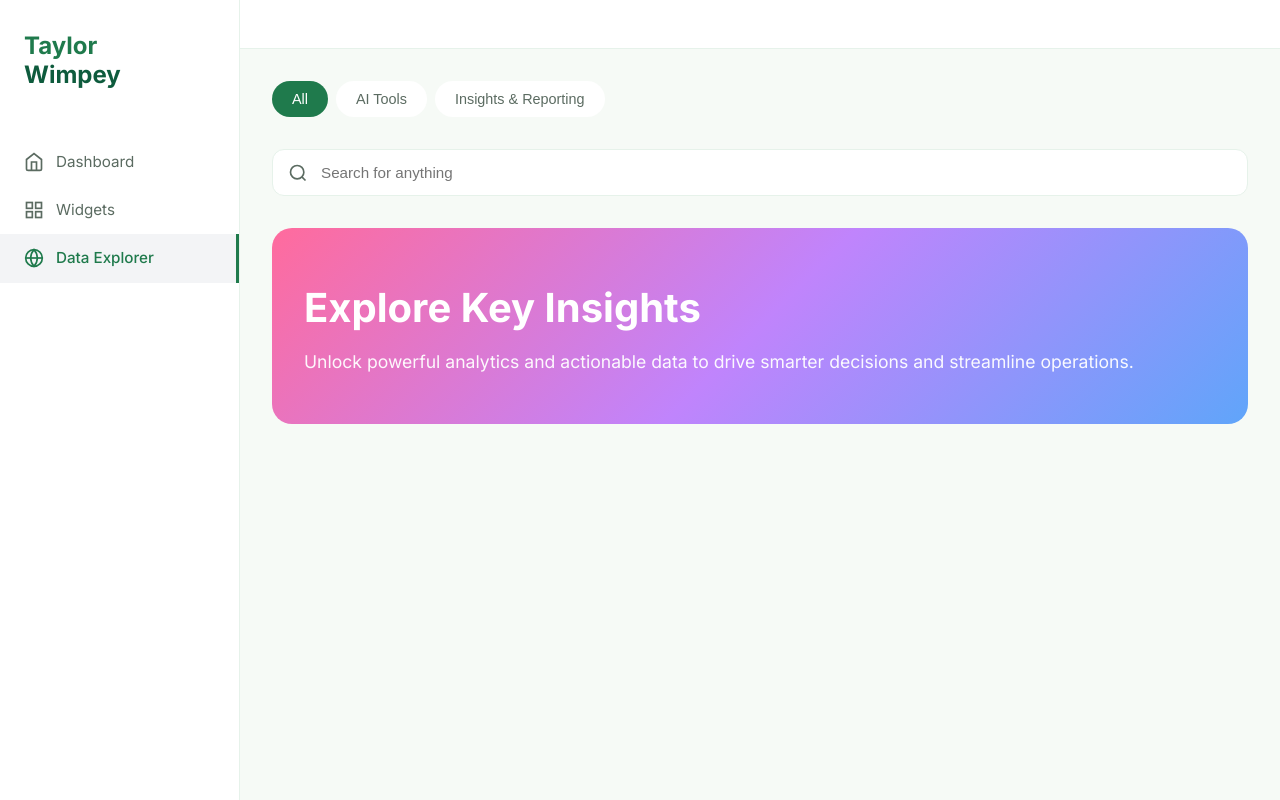
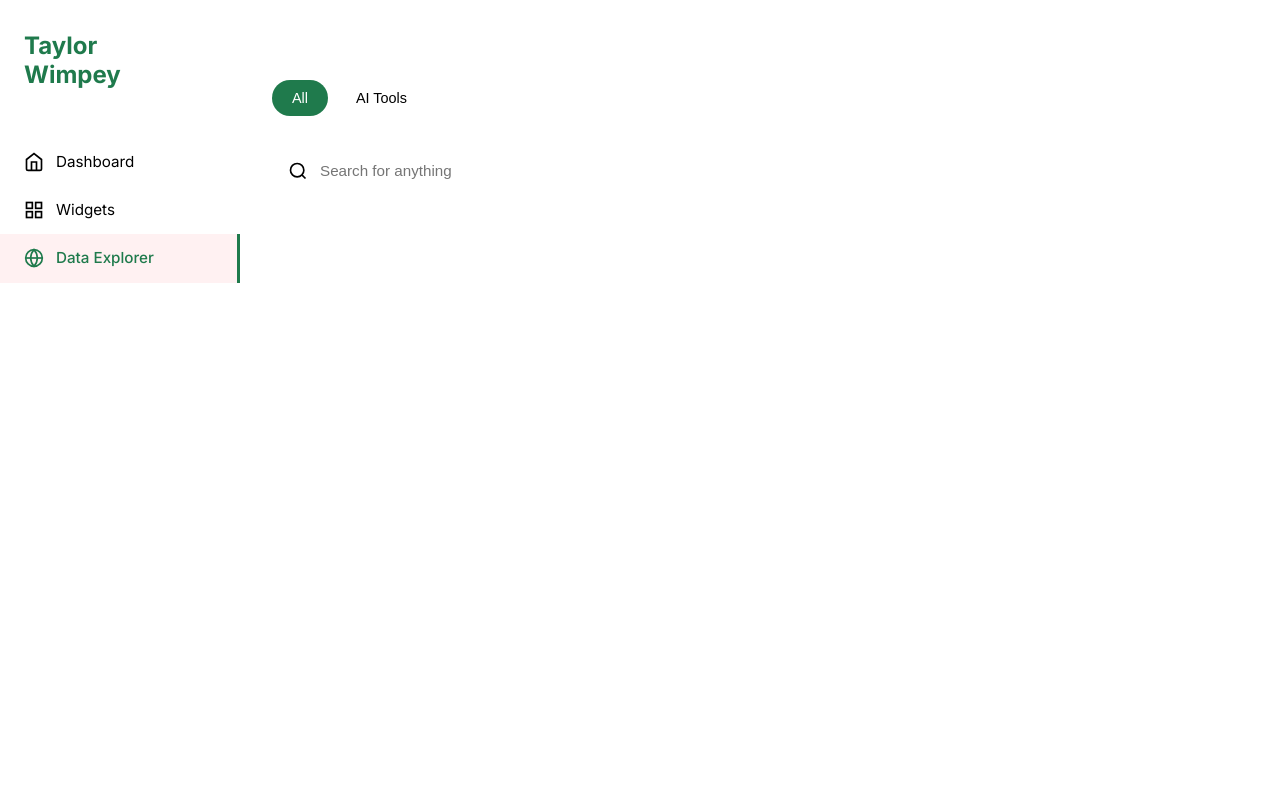
Before and after one commit to cbeddall1/Data-Discovery-Portal, a Flask app: template app/static/templates/home.html in a window 1280 px wide. Run offline with Flask 3, Linux system fonts and the light colour scheme; the template is opened without the code that fills it, so the values that code supplies are empty.

Commit message:
Add files via upload

```diff
--- a/app/static/css/style.css
+++ b/app/static/css/style.css
@@ -4,29 +4,48 @@
 
 :root {
     --primary-color: #1F7A4C; /* deep green */
-    --accent-color: #78C06E;  /* lighter green */
-    --brand-dark: #0E5B3D;
-    --brand-light: #BFEFD0;
-    --text-dark: #0B2F1F;
-    --text-light: #5B6B61;
-    --bg-light: #F6FAF6;
-    --bg-white: #FFFFFF;
-    --border-color: #E6F2EA;
+    /* App stylesheet — primary theme color: #cc2b4a (user requested pink) */
+
+    * { box-sizing: border-box; margin: 0; padding: 0; }
+
+    :root {
+      --primary-color: #cc2b4a; /* main pink */
+      --accent-color: #e86a7f;  /* lighter pink */
+      --brand-dark: #991f3a;
+      --brand-light: #ffdfe5;
+      --text-dark: #2b0b12;
+      --text-light: #6b4349;
+      --bg-light: #fff6f7;
+      --bg-white: #ffffff;
+      --border-color: #f4d7da;
     }
 
-body { font-family: 'Inter', -apple-system, BlinkMacSystemFont, sans-serif; background: var(--bg-light); color: var(--text-dark); line-height: 1.6; }
+    body {
+      font-family: 'Inter', -apple-system, BlinkMacSystemFont, 'Segoe UI', Roboto, sans-serif;
+      background: var(--bg-light);
+      color: var(--text-dark);
+      line-height: 1.6;
+    }
 
     .app-container { display: flex; min-height: 100vh; }
 
     /* Sidebar */
-.sidebar { width: 240px; background: var(--bg-white); border-right: 1px solid var(--border-color); padding: 2rem 0; position: fixed; height: 100vh; overflow-y: auto; }
+    .sidebar {
+      width: 240px;
+      background: var(--bg-white);
+      border-right: 1px solid var(--border-color);
+      padding: 2rem 0;
+      position: fixed;
+      height: 100vh;
+      overflow-y: auto;
+    }
     .logo { padding: 0 1.5rem; margin-bottom: 3rem; }
     .logo h1 { font-size: 1.5rem; font-weight: 700; color: var(--primary-color); line-height: 1.2; }
     .logo span { color: var(--brand-dark); }
     .sidebar-nav { display: flex; flex-direction: column; }
-.nav-item { display: flex; align-items: center; gap: 0.75rem; padding: 0.75rem 1.5rem; color: var(--text-light); text-decoration: none; transition: all 0.3s ease; font-size: 0.95rem; }
+    .nav-item { display: flex; align-items: center; gap: 0.75rem; padding: 0.75rem 1.5rem; color: var(--text-light); text-decoration: none; transition: all 0.2s ease; font-size: 0.95rem; }
     .nav-item:hover { background: var(--bg-light); color: var(--text-dark); }
-.nav-item.active { background: #F3F4F6; color: var(--primary-color); font-weight: 500; border-right: 3px solid var(--primary-color); }
+    .nav-item.active { background: #fff1f2; color: var(--primary-color); font-weight: 500; border-right: 3px solid var(--primary-color); }
     .nav-item svg { width: 20px; height: 20px; }
 
     /* Main */
@@ -42,269 +61,70 @@
 
     /* Tabs */
     .tabs { display: flex; gap: 0.5rem; margin-bottom: 1.5rem; overflow-x: auto; padding-bottom: 0.5rem; }
-.tab { padding: 0.625rem 1.25rem; background: var(--bg-white); border: none; border-radius: 20px; font-size: 0.9rem; font-weight: 500; color: var(--text-light); cursor: pointer; white-space: nowrap; transition: all 0.3s ease; }
-.tab:hover { background: #F3F4F6; color: var(--text-dark); }
+    .tab { padding: 0.625rem 1.25rem; background: var(--bg-white); border: none; border-radius: 20px; font-size: 0.9rem; font-weight: 500; color: var(--text-light); cursor: pointer; white-space: nowrap; transition: all 0.2s ease; }
+    .tab:hover { background: #fff1f2; color: var(--text-dark); }
     .tab.active { background: var(--primary-color); color: white; }
 
     /* Search */
     .search-container { position: relative; margin-bottom: 2rem; }
     .search-icon { position: absolute; left: 1rem; top: 50%; transform: translateY(-50%); color: var(--text-light); }
-.search-input { width: 100%; padding: 0.875rem 1rem 0.875rem 3rem; border: 1px solid var(--border-color); border-radius: 12px; font-size: 0.95rem; background: var(--bg-white); transition: all 0.3s ease; }
-.search-input:focus { outline: none; border-color: var(--accent-color); box-shadow: 0 0 0 3px rgba(120,192,110,0.12); }
+    .search-input { width: 100%; padding: 0.875rem 1rem 0.875rem 3rem; border: 1px solid var(--border-color); border-radius: 12px; font-size: 0.95rem; background: var(--bg-white); transition: all 0.2s ease; }
+    .search-input:focus { outline: none; border-color: var(--accent-color); box-shadow: 0 0 0 4px rgba(204,43,74,0.08); }
 
-/* Hero */
+    /* Hero Banner */
     .hero-banner { background: linear-gradient(135deg, var(--brand-dark) 0%, var(--primary-color) 50%, var(--accent-color) 100%); padding: 3rem 2rem; border-radius: 20px; margin-bottom: 2rem; color: white; }
     .hero-banner h1 { font-size: 2.25rem; font-weight: 700; margin-bottom: 0.5rem; }
     .hero-banner p { font-size: 1.05rem; opacity: 0.95; }
 
-/* Cards */
+    /* Cards Grid */
     .cards-grid { display: grid; gap: 1.5rem; }
     .home-grid { grid-template-columns: repeat(auto-fill, minmax(320px, 1fr)); }
-.home-card { background: var(--bg-white); border-radius: 16px; padding: 1.5rem; border: 1px solid var(--border-color); cursor: pointer; transition: all 0.3s ease; display: flex; flex-direction: column; }
+    .explorer-grid { grid-template-columns: repeat(auto-fill, minmax(380px, 1fr)); }
+
+    /* Home Cards */
+    .home-card { background: var(--bg-white); border-radius: 16px; padding: 1.5rem; border: 1px solid var(--border-color); cursor: pointer; transition: all 0.2s ease; display: flex; flex-direction: column; }
     .home-card:hover { transform: translateY(-4px); box-shadow: 0 12px 24px rgba(0,0,0,0.06); border-color: var(--accent-color); }
-.card-header { display:flex; justify-content:space-between; align-items:center; margin-bottom:1rem; }
-.badge { padding:0.375rem 0.875rem; border-radius:12px; font-size:0.75rem; font-weight:600; text-transform:capitalize; }
-.badge-popular { background:#E9F8EE; color:var(--brand-dark); }
-.card-title { font-size:1.125rem; font-weight:600; color:var(--text-dark); margin-bottom:0.75rem; }
-.card-description { font-size:0.875rem; color:var(--text-light); line-height:1.6; flex:1; margin-bottom:1rem; }
-.card-footer { display:flex; justify-content:space-between; align-items:center; padding-top:1rem; border-top:1px solid var(--border-color); }
-.card-stats { display:flex; gap:1rem; font-size:0.8rem; color:var(--text-light); }
+    .card-header { display: flex; justify-content: space-between; align-items: center; margin-bottom: 1rem; }
+    .badge { padding: 0.375rem 0.875rem; border-radius: 12px; font-size: 0.75rem; font-weight: 600; text-transform: capitalize; }
+    .badge-popular { background: #ffeef0; color: var(--brand-dark); }
+    .badge-recommended { background: #fff1f2; color: #881a37; }
+    .badge-trending { background: #fff9eb; color: #8a4b20; }
+    .card-title { font-size: 1.125rem; font-weight: 600; color: var(--text-dark); margin-bottom: 0.75rem; line-height: 1.4; }
+    .card-description { font-size: 0.875rem; color: var(--text-light); line-height: 1.6; flex: 1; margin-bottom: 1rem; }
+    .card-footer { display: flex; justify-content: space-between; align-items: center; padding-top: 1rem; border-top: 1px solid var(--border-color); }
+    .avatars { display: flex; }
+    .avatar { width: 32px; height: 32px; border-radius: 50%; border: 2px solid white; margin-left: -8px; background: linear-gradient(135deg, var(--primary-color) 0%, var(--accent-color) 100%); }
+    .avatar:first-child { margin-left: 0; }
+    .card-stats { display: flex; gap: 1rem; font-size: 0.8rem; color: var(--text-light); }
+    .stat { display: flex; align-items: center; gap: 0.25rem; }
 
-/* Explorer */
-.explorer-card { position:relative; height:280px; border-radius:16px; overflow:hidden; cursor:pointer; transition:all 0.3s ease; }
+    /* Explorer Cards */
+    .explorer-card { position: relative; height: 280px; border-radius: 16px; overflow: hidden; cursor: pointer; transition: all 0.2s ease; }
     .explorer-card:hover { transform: translateY(-4px); box-shadow: 0 12px 24px rgba(0,0,0,0.12); }
+    .explorer-card::before { content: ''; position: absolute; top: 0; left: 0; right: 0; bottom: 0; background: linear-gradient(135deg, rgba(153,31,58,0.6) 0%, rgba(232,106,127,0.4) 100%); z-index: 1; }
+    .card-dark { background: linear-gradient(135deg, #1e293b 0%, #334155 100%); }
+    .card-light { background: linear-gradient(135deg, #94a3b8 0%, #cbd5e1 100%); }
+    .card-gradient { background: linear-gradient(135deg, var(--primary-color) 0%, var(--brand-dark) 100%); }
+    .card-overlay { position: absolute; top: 0; left: 0; right: 0; bottom: 0; background: rgba(11,3,6,0.28); z-index: 2; }
+    .card-content { position: relative; z-index: 3; padding: 2rem; height: 100%; display: flex; flex-direction: column; justify-content: flex-start; }
+    .explorer-card .card-title { font-size: 1.5rem; font-weight: 600; color: white; margin-bottom: 1rem; }
+    .explorer-card .card-description { font-size: 0.95rem; color: rgba(255,255,255,0.9); line-height: 1.6; }
+    .card-progress { position: absolute; bottom: 0; left: 0; right: 0; height: 4px; background: rgba(255,255,255,0.18); z-index: 3; }
+    .progress-bar { height: 100%; background: linear-gradient(90deg, var(--primary-color) 0%, var(--accent-color) 100%); transition: width 0.3s ease; }
 
     /* Responsive */
     @media (max-width: 1024px) { .home-grid, .explorer-grid { grid-template-columns: repeat(auto-fill, minmax(300px, 1fr)); } }
     @media (max-width: 768px) { .sidebar { width: 80px; } .logo h1 { font-size: 1rem; } .nav-item span { display: none; } .main-content { margin-left: 80px; } .page-content { padding: 1rem; } }
-@media (max-width: 480px) { .sidebar { display:none; } .main-content { margin-left: 0; } .header { padding: 1rem; } }
+    @media (max-width: 480px) { .sidebar { display: none; } .main-content { margin-left: 0; } .header { padding: 1rem; } }
 
     /* Animations */
-@keyframes fadeIn { from { opacity:0; transform:translateY(6px);} to { opacity:1; transform:translateY(0);} }
+    @keyframes fadeIn { from { opacity: 0; transform: translateY(6px); } to { opacity: 1; transform: translateY(0); } }
+
+    /* Small helpers */
+    .text-muted { color: var(--text-light); }
+    .align-center { display: flex; align-items: center; }
 
     /* End of stylesheet */
-
-.page-title {
-
-    font-size: 1.5rem;
-
-    font-weight: 600;
-
-    color: var(--text-dark);
-
-}
-
-
-
-.copilot-btn {
-
-    display: flex;
-
-    align-items: center;
-
-    gap: 0.5rem;
-
-    padding: 0.75rem 1.5rem;
-
-    background: linear-gradient(135deg, var(--pink) 0%, var(--purple) 100%);
-
-    color: white;
-
-    border: none;
-
-    border-radius: 12px;
-
-    font-size: 0.95rem;
-
-    font-weight: 500;
-
-    cursor: pointer;
-
-    transition: all 0.3s ease;
-
-}
-
-
-
-.copilot-btn:hover {
-
-    transform: translateY(-2px);
-
-    box-shadow: 0 8px 16px rgba(139, 92, 246, 0.3);
-
-}
-
-
-
-/* Page Content */
-
-.page-content {
-
-    padding: 2rem;
-
-}
-
-
-
-/* Tabs */
-
-.tabs {
-
-    display: flex;
-
-    gap: 0.5rem;
-
-    margin-bottom: 1.5rem;
-
-    overflow-x: auto;
-
-    padding-bottom: 0.5rem;
-
-}
-
-
-
-.tab {
-
-    padding: 0.625rem 1.25rem;
-
-    background: var(--bg-white);
-
-    border: none;
-
-    border-radius: 20px;
-
-    font-size: 0.9rem;
-
-    font-weight: 500;
-
-    color: var(--text-light);
-
-    cursor: pointer;
-
-    white-space: nowrap;
-
-    transition: all 0.3s ease;
-
-}
-
-
-
-.tab:hover {
-
-    background: #F3F4F6;
-
-    color: var(--text-dark);
-
-}
-
-
-
-.tab.active {
-
-    background: var(--primary-color);
-
-    color: white;
-
-}
-
-
-
-/* Search */
-
-.search-container {
-
-    position: relative;
-
-    margin-bottom: 2rem;
-
-}
-
-
-
-.search-icon {
-
-    position: absolute;
-
-    left: 1rem;
-
-    top: 50%;
-
-    transform: translateY(-50%);
-
-    color: var(--text-light);
-
-}
-
-
-
-.search-input {
-
-    width: 100%;
-
-    padding: 0.875rem 1rem 0.875rem 3rem;
-
-    border: 1px solid var(--border-color);
-
-    border-radius: 12px;
-
-    font-size: 0.95rem;
-
-    background: var(--bg-white);
-
-    transition: all 0.3s ease;
-
-}
-
-
-
-.search-input:focus {
-
-    outline: none;
-
-    border-color: var(--accent-color);
-
-    box-shadow: 0 0 0 3px rgba(139, 92, 246, 0.1);
-
-}
-
-
-
-/* Hero Banner */
-
-.hero-banner {
-
-    background: linear-gradient(135deg, #FF6B9D 0%, #C084FC 50%, #60A5FA 100%);
-
-    padding: 3rem 2rem;
-
-    border-radius: 20px;
-
-    margin-bottom: 2rem;
-
-    color: white;
-
-}
-
-
-
-.hero-banner h1 {
-
-    font-size: 2.5rem;
-
-    font-weight: 700;
-
-    margin-bottom: 0.5rem;
-
-}
-
-
-
-.hero-banner p {
-
-    font-size: 1.1rem;
-
-    opacity: 0.95;
 
 }
 
@@ -754,7 +574,7 @@
 
     height: 100%;
 
-    background: linear-gradient(90deg, var(--pink) 0%, var(--purple) 100%);
+    background: linear-gradient(90deg, var(--primary-color) 0%, var(--accent-color) 100%);
 
     transition: width 0.3s ease;
 
@@ -884,11 +704,8 @@
 
 
 
-    .copilot-btn span {
-
-        display: none;
-
-    }
+    /* remove any copilot button text in narrow view */
+    .copilot-btn { display: none !important; }
 
 }
 
--- a/app/static/templates/home.html
+++ b/app/static/templates/home.html
@@ -19,8 +19,6 @@
     <button class="tab active">All</button>
 
     <button class="tab">AI Tools</button>
-
-    <button class="tab">Insights & Reporting</button>
 
 </div>
 
@@ -87,39 +85,7 @@
         <p class="card-description">{{ card.description }}</p>
 
         <div class="card-footer">
-
-            <!-- Avatars removed per request -->
-
-            <div class="card-stats" style="margin-left:auto;">
-
-                <span class="stat">
-
-                    <svg width="16" height="16" viewBox="0 0 24 24" fill="none" stroke="currentColor" stroke-width="2">
-
-                        <path d="M21 15a2 2 0 0 1-2 2H7l-4 4V5a2 2 0 0 1 2-2h14a2 2 0 0 1 2 2z"></path>
-
-                    </svg>
-
-                    {{ card.insights }} Insights
-
-                </span>
-
-                <span class="stat">
-
-                    <svg width="16" height="16" viewBox="0 0 24 24" fill="none" stroke="currentColor" stroke-width="2">
-
-                        <path d="M13 2H6a2 2 0 0 0-2 2v16a2 2 0 0 0 2 2h12a2 2 0 0 0 2-2V9z"></path>
-
-                        <polyline points="13 2 13 9 20 9"></polyline>
-
-                    </svg>
-
-                    {{ card.files }} files
-
-                </span>
-
-            </div>
-
+            <!-- Insights/files removed per request -->
         </div>
 
     </div>
```
Lines whose indentation alone changed are shown as unchanged.
